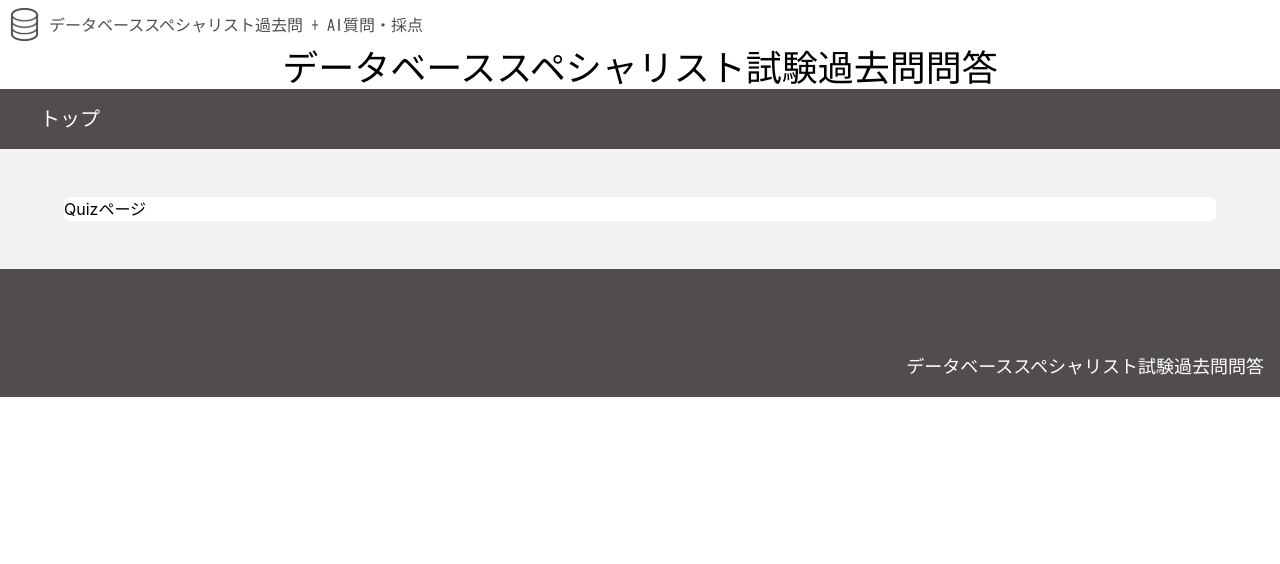
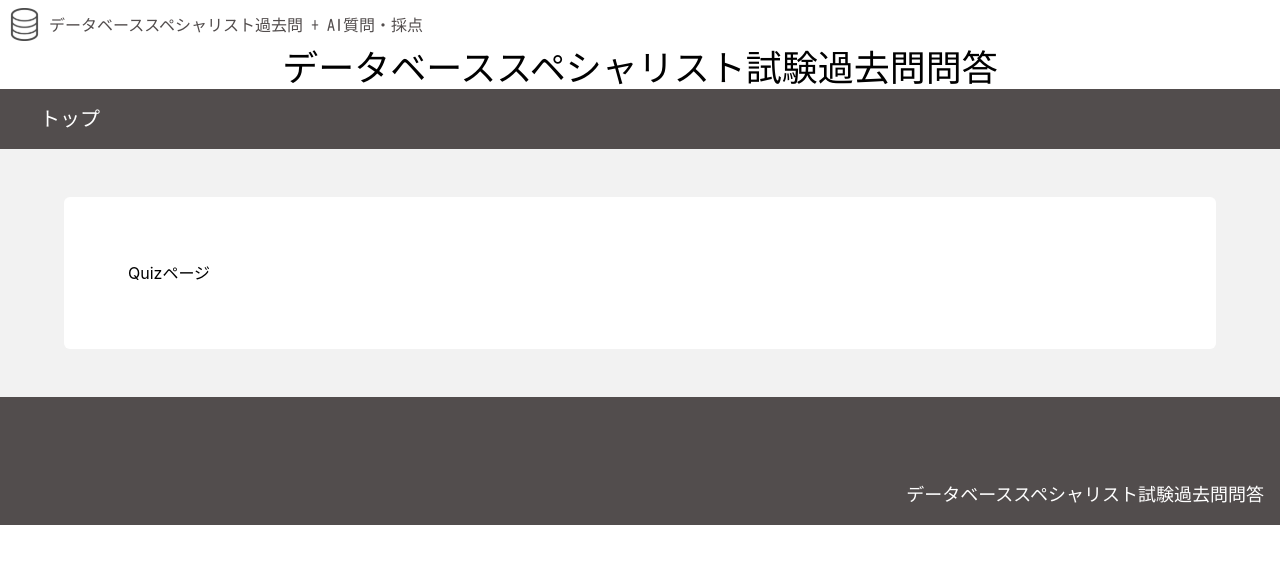
Before and after one commit to yutomoritajp/kakomon, a React app in the folder frontend/: page /quiz in a window 1280 px wide. Shown: the top 564 px of the page. Built offline with nearby package versions, Linux system fonts and the light colour scheme; the HTML template or start-up script is replaced by a standard one; a web font is replaced by a local one.

Commit message:
v.0.1 エラー画面作成

```diff
--- a/frontend/src/pages/Error.jsx
+++ b/frontend/src/pages/Error.jsx
@@ -1,7 +1,14 @@
+import SorryBot from '../assets/sorry_bot.svg'
+import { MainButton } from '../components/Button'
 
 const Error = () => {
     return (
-      <>Errorページ</>
+      <div className='flex flex-col items-center'>
+        <h2 className='text-3xl font-yuji my-4'><span className='mr-8'>500</span>内部サーバーエラー</h2>
+        <img src={ SorryBot } />
+        <p className='my-20 text-xl font-yuji text-center'>申し訳ありません。サーバーで予期しないエラーが発生しました。<br />時間をおいてもう一度画面を再読み込みしてください。</p>
+        <MainButton>戻る</MainButton>
+      </div>
     )
 }
 
--- a/frontend/src/pages/Layout.jsx
+++ b/frontend/src/pages/Layout.jsx
@@ -8,7 +8,7 @@ const Layout = () => {
           <Header />
             <main>
               <div className='py-12 bg-subbase'>
-                <div className='w-[clamp(64rem,90%,112rem)] mx-auto bg-mainbase rounded-md'>
+                <div className='w-[clamp(64rem,90%,112rem)] mx-auto p-16 bg-mainbase rounded-md'>
                   <Outlet />
                 </div>
               </div>
```
Also changed, not shown: frontend/src/assets/sorry_bot.svg.
